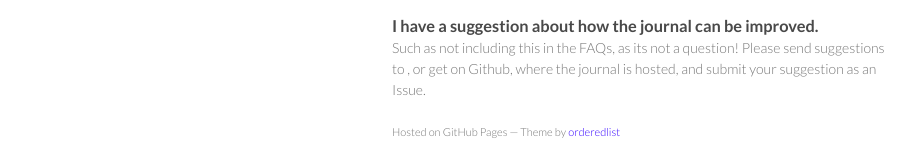
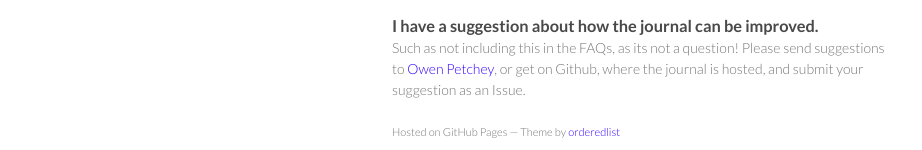
Before and after one commit to Ecological-Forecasting-Journal/ecological-forecasting-journal.github.io, a plain HTML site: page FAQs.html in a window 1280 px wide. Shown: the part 717-867 px from the top of the page, without its empty margins (178-1100 px from the left). Drawn offline with Linux system fonts and the light colour scheme.

Commit message:
fix email link in FAQ page

```diff
--- a/FAQs.html
+++ b/FAQs.html
@@ -77,7 +77,7 @@
 
 <h3><a id="Improve" class="anchor" href="#Improve" aria-hidden="true"><span class="octicon octicon-link"></span></a>I have a suggestion about how the journal can be improved.</h3>
 
-            <p> Such as not including this in the FAQs, as its not a question! Please send suggestions to <a href="mailto:owen.petchey@ieu.uzh.ch?Subject=Ecological%20Forecasting%20Suggestion"></a>, or get on Github, where the journal is hosted, and submit your suggestion as an Issue.</p>
+            <p> Such as not including this in the FAQs, as its not a question! Please send suggestions to <a href="mailto:owen.petchey@ieu.uzh.ch?Subject=Ecological%20Forecasting%20Suggestion">Owen Petchey</a>, or get on Github, where the journal is hosted, and submit your suggestion as an Issue.</p>
 
 
 
```
